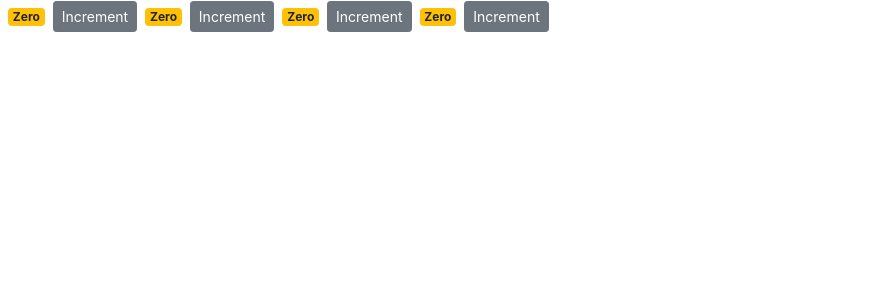
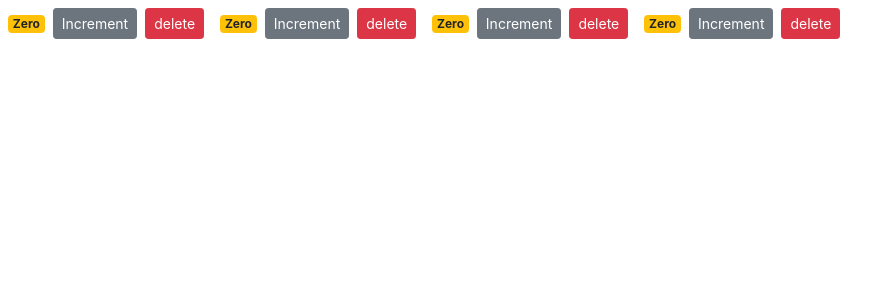
Before and after one commit to Rhunterj/counter, a React (Create React App) app: page / in a window 1280 px wide. Shown: the top 300 px of the page, without its empty margins (0-895 px from the left). Built offline with nearby package versions, Linux system fonts and the light colour scheme.

Commit message:
Added delete function

```diff
--- a/src/components/counter.jsx
+++ b/src/components/counter.jsx
@@ -2,7 +2,7 @@
 
 class Counter extends Component {
     state = {
-        count: 0
+        value: this.props.counter.value
     };
 
     // constructor(){
@@ -11,7 +11,7 @@
     // }
 
     handleIncrement = product => {
-        this.setState({ count: this.state.count + 1 })
+        this.setState({ value: this.state.value + 1 })
     }
 
     render() {
@@ -20,20 +20,20 @@
 
                 <span className={ this.getBadgeClasses() }>{ this.formatCount() }</span>
                 <button onClick={product => this.handleIncrement(product)} className="btn btn-secondary btn-sm">Increment</button>
-
+                <button onClick={() => this.props.onDelete(this.props.counter.id)} className="btn btn-danger btn-sm m-2">delete</button>
             </React.Fragment>
         );
     }
 
     getBadgeClasses() {
         let classes = "badge m-2 badge-";
-        classes += (this.state.count === 0) ? "warning" : "primary";
+        classes += (this.state.value === 0) ? "warning" : "primary";
         return classes;
     }
 
     formatCount(){
-        const { count } = this.state;
-        return count === 0 ? "Zero" : count;
+        const { value } = this.state;
+        return value === 0 ? "Zero" : value;
     }
 }
 
--- a/src/components/counters.jsx
+++ b/src/components/counters.jsx
@@ -2,14 +2,25 @@
 import Counter from './counter';
 
 class Counters extends Component {
-    state = {  }
+    state = {
+        counters: [
+            { id: 1, value: 0},
+            { id: 2, value: 0},
+            { id: 3, value: 0},
+            { id: 4, value: 0}
+        ]
+     };
+
+    handleDelete = counterId => {
+        const counters = this.state.counters.filter(c => c.id !== counterId);
+        this.setState({counters});
+    }
+
     render() {
         return (
             <React.Fragment>
-                <Counter />
-                <Counter />
-                <Counter />
-                <Counter />
+                { this.state.counters.map(counter =>
+                    <Counter key={counter.id} onDelete={this.handleDelete} counter={counter}/>)}
             </React.Fragment>
         );
     }
```
